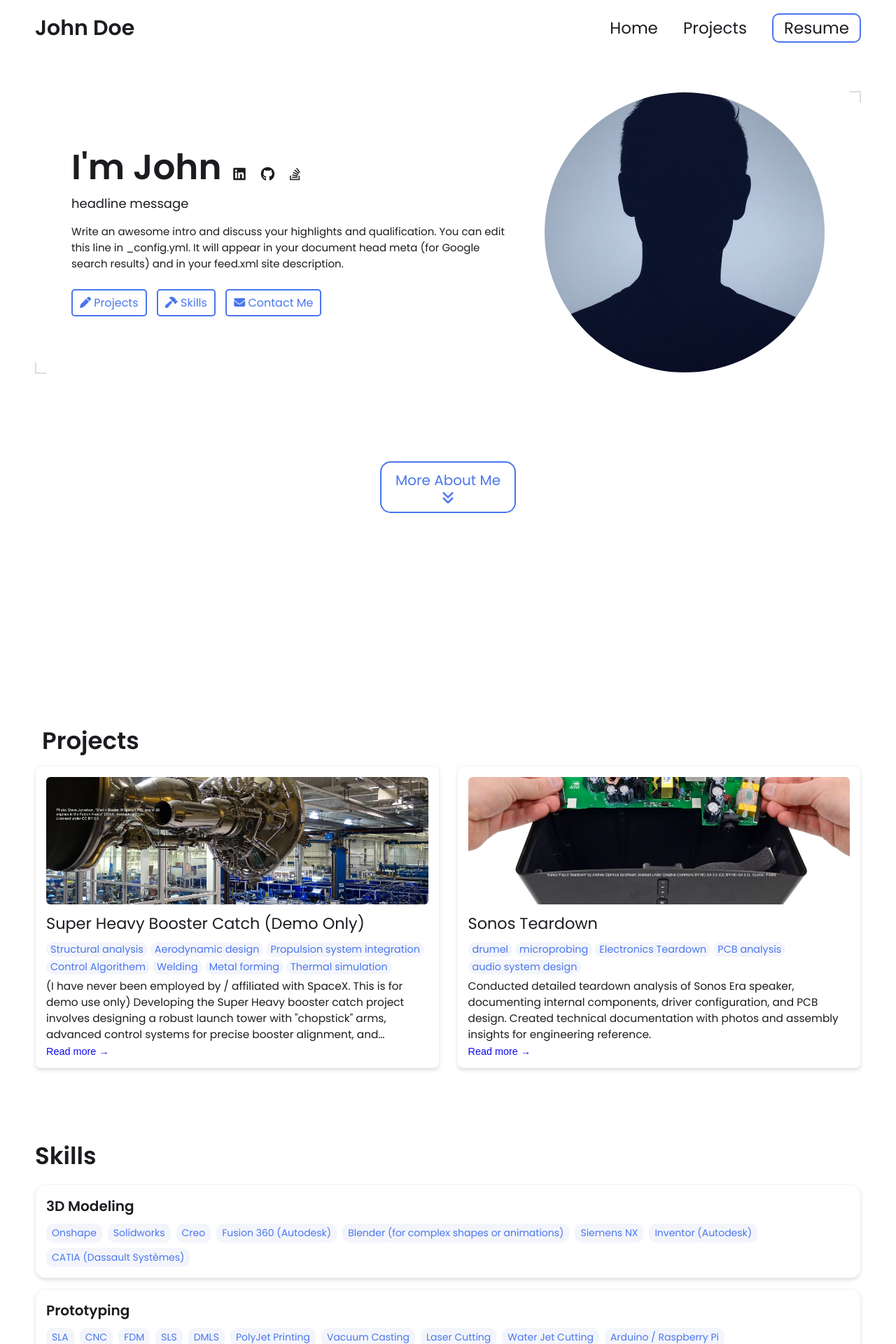
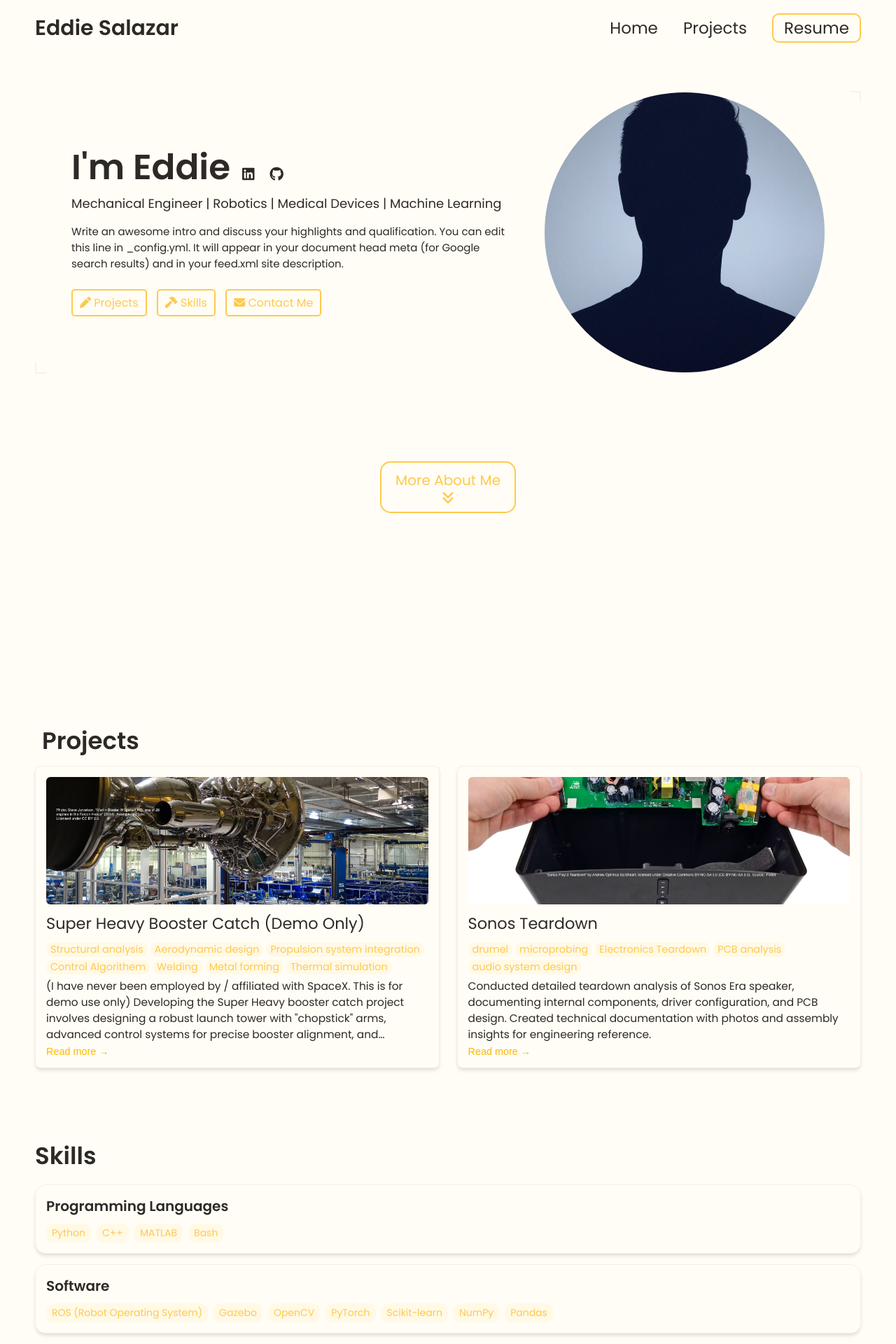
Before and after one commit to eddietokyo-tech/eddietokyo-tech.github.io, a Jekyll site: the page built from index.html, in a window 1280 px wide. Shown: the top 1920 px of the page at 70% size. Built offline with Jekyll 4.4.1, drawn with Linux system fonts in a browser that asks for light colours; some of the changed text lies outside the part shown.

```diff
--- a/_config.yml
+++ b/_config.yml
@@ -7,13 +7,13 @@
 
 # Main Page Setup
 
-title: John Doe's Portfolio # This is what shows up in the tab of the browser
+title: Eduardo Salazar's Portfolio # This is what shows up in the tab of the browser
 
 
 
 # Hero Section
-name: John Doe
-headline: headline message
+name: Eddie Salazar
+headline: Mechanical Engineer | Robotics | Medical Devices | Machine Learning
 description: >- # dont remove this line. this will ignore all new lines until the next section
   Write an awesome intro and discuss your highlights and qualification. You can edit this
   line in _config.yml. It will appear in your document head meta (for
@@ -31,39 +31,41 @@ resume-url: https://drive.google.com/file/d/13Z3duVzh-gguPU5r03oJVEE6rV9rd3DS/vi
 # Set up external links - this will show up as small icons next to your name.
 
 external-links:    # input only your own url slug. The icons with missing entries will not appear.
-  linkedin: test    # https://www.linkedin.com/in/{your url slug}
-  github: leea12    # https://github.com/{your url slug}
-  stackoverflow: test      # https://stackoverflow.com/users/{your url slug}
-  medium:            # https://medium.com/@{your url slug}
-  x-twitter:   # https://x.com/{your url slug}
-  threads:            # https://threads.net/@{your url slug}
-  instragram:       # https://instagram.com/{your url slug}
-  youtube:           # https://youtube.com/@{your url slug}
-  discord:            # https://discord.com/users/{your url slug}
-  bluesky:           # https://bsky.app/profile/{your url slug}
+  linkedin: www.linkedin.com/in/eduardo-d-salazar
+  github: eddietokyo-tech    # https://github.com/{your url slug}
+
 
 
 # Skills Section - Add the list of your Skills by categories/tools. The indentation for each level needs to be precise.
 skills:
-  - category: 3D Modeling
+  - category: Programming Languages
+    tools:
+    - Python
+    - C++
+    - MATLAB
+    - Bash
+  - category: Software
+    tools:
+    - ROS (Robot Operating System)
+    - Gazebo
+    - OpenCV
+    - PyTorch
+    - Scikit-learn
+    - NumPy
+    - Pandas
+  - category: 3D Modeling/Simulation
     tools:
     - Onshape
     - Solidworks
     - Creo
     - Fusion 360 (Autodesk)
-    - Blender (for complex shapes or animations)
-    - Siemens NX
-    - Inventor (Autodesk)
-    - CATIA (Dassault Systèmes)
+    - ANSYS
+    - COMSOL
   - category: Prototyping
     tools:
-    - SLA
+    - 3D Printing
     - CNC
     - FDM
-    - SLS
-    - DMLS
-    - PolyJet Printing
-    - Vacuum Casting
     - Laser Cutting
     - Water Jet Cutting
     - Arduino / Raspberry Pi
@@ -72,20 +74,6 @@ skills:
     tools:
     - GD&T ASME Y14
     - ISO fits and tolerances
-    - PLM (PTC Windchill / Arena)
-  - category: PCB Design
-    tools:
-    - Altium Designer
-    - Altium
-    - Eagle
-    - KiCad
-  - category: Problem Solving / Risk Management
-    tools:
-    - Root Cause Analysis (e.g., 5 Whys, Fishbone Diagram)
-    - DFMEA / PFMEA
-    - Six Sigma methodologies
-    - Shain Red-X
-
 
 # Contact Form Setup. Setup an account and copy over the key. When someone fills out the form, it will be received in your email.
 formspree-key:   https://formspree.io/f/{8-digit key}
@@ -94,12 +82,12 @@ formspree-key:   https://formspree.io/f/{8-digit key}
 
 # Active theme (Updatethis to switch themes). Make sure to keep the indentation the samne.
 colors: # this is the basic theme
-  text: "#1a1c20"
-  border: "#ddd"
-  link: "#4a76ee"
-  highlight: "#0c0cf2"
-  background: "#ffffff"
-  light_background: "#f3f5fb"
+  text: "#2d2926"
+  border: "#f7f3e3"
+  link: "#ffc94d"
+  highlight: "#ffb800"
+  background: "#fffdf5"
+  light_background: "#fff9e6"
 
 # A few examples.
 basic theme:
```
